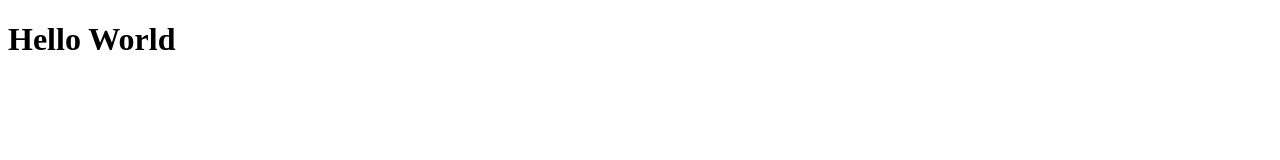
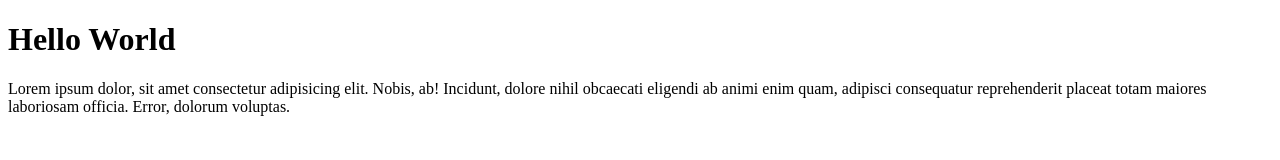
Before and after one commit to ValXturu/coba-git-remote, a plain HTML site: page index.html in a window 1280 px wide. Drawn offline with Linux system fonts and the light colour scheme.

Commit message:
menambahkan paragraf

```diff
--- a/index.html
+++ b/index.html
@@ -8,5 +8,6 @@
 </head>
 <body>
     <h1>Hello World</h1>
+    <p>Lorem ipsum dolor, sit amet consectetur adipisicing elit. Nobis, ab! Incidunt, dolore nihil obcaecati eligendi ab animi enim quam, adipisci consequatur reprehenderit placeat totam maiores laboriosam officia. Error, dolorum voluptas.</p>
 </body>
 </html>
```
